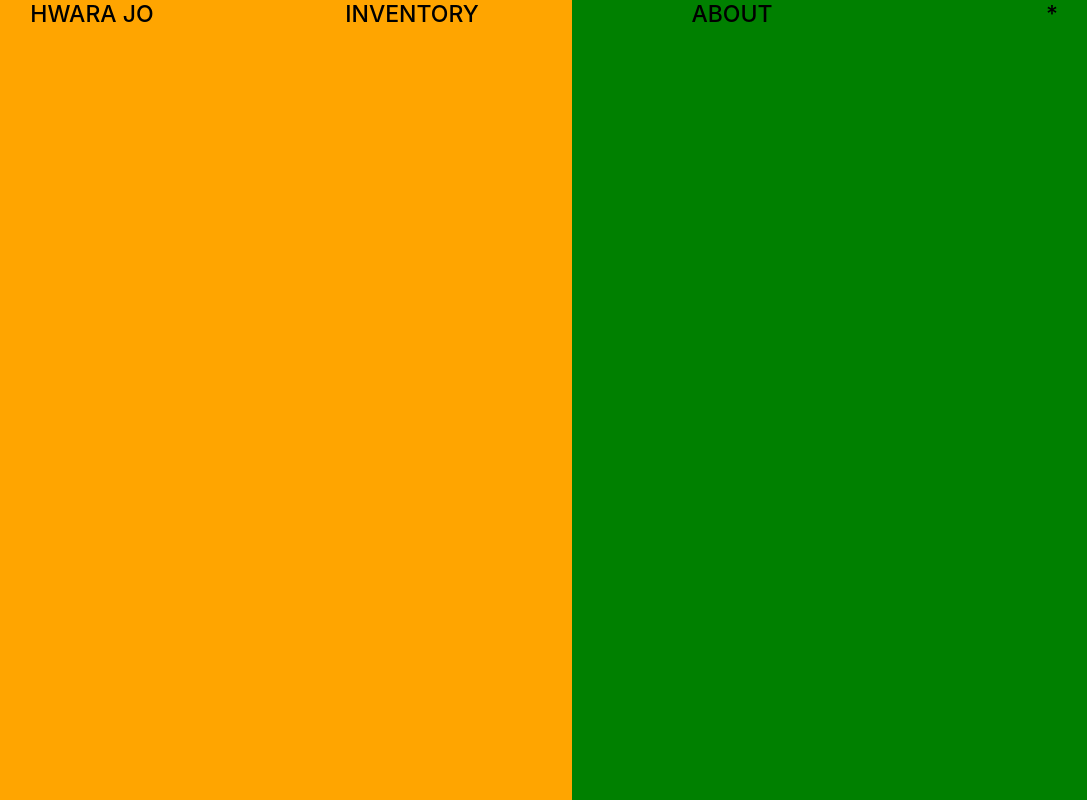
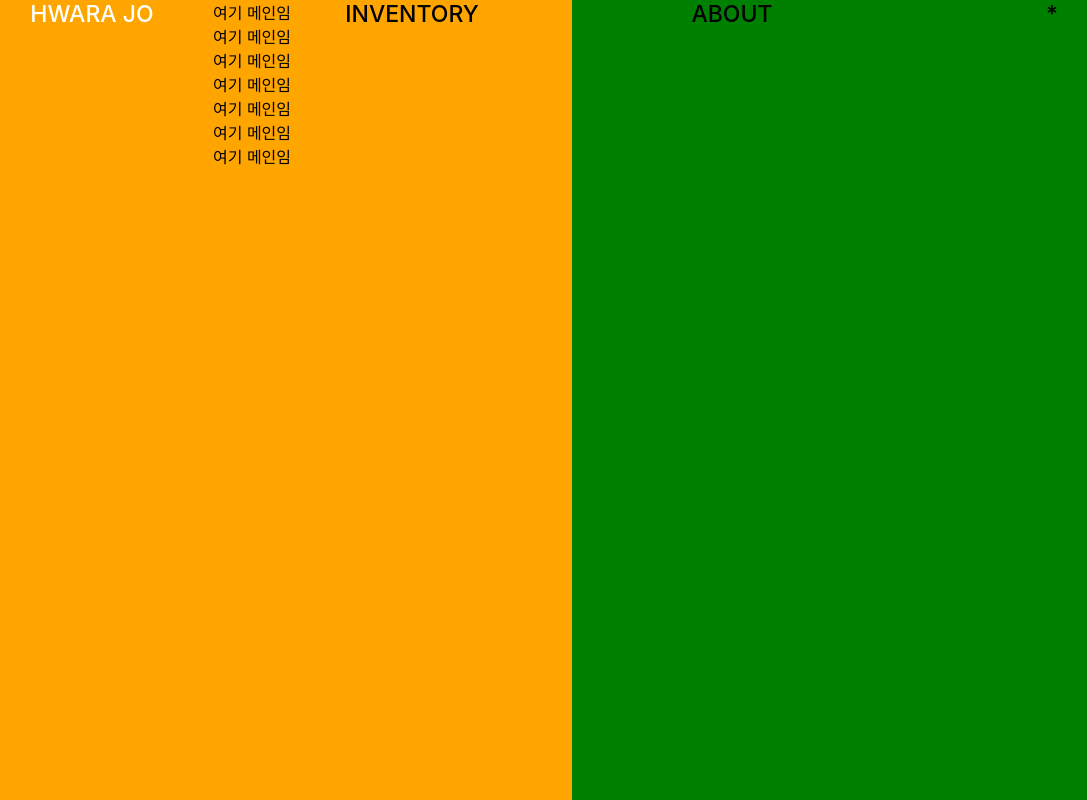
Before and after one commit to HyeongminJo/for-mysister, a React (Create React App) app: page / in a window 1280 px wide. Shown: the whole page, without its empty margins (68-1155 px from the left). Built offline with nearby package versions, Linux system fonts and the light colour scheme.

Commit message:
메뉴바 router 적용
231025

```diff
--- a/package.json
+++ b/package.json
@@ -8,6 +8,7 @@
     "@testing-library/user-event": "^13.5.0",
     "react": "^18.2.0",
     "react-dom": "^18.2.0",
+    "react-router-dom": "^6.17.0",
     "react-scripts": "5.0.1",
     "web-vitals": "^2.1.4"
   },
--- a/src/App.css
+++ b/src/App.css
@@ -1,6 +1,23 @@
+.navButton:hover > a {
+  color: white;
+  transition-duration: 400ms;
+}
+.navButton > a {
+  text-decoration: none;
+  color: black;
+  display: inline-block;
+  width: 100%;
+  height: 100%;
+}
 @media all and (orientation:landscape){
   .App {
     text-align: center;
+    display: flex;
+    justify-content: space-between;
+  }
+
+  .mainDiv {
+    width: 100%;
     display: flex;
     justify-content: space-between;
   }
@@ -42,6 +59,13 @@
     justify-content: space-between;
   }
 
+  .mainDiv {
+    width: 100%;
+    display: flex;
+    flex-direction: column;
+    justify-content: space-between;
+  }
+
   .nav {
     width: 100%;
     background-color: rgba( 255, 255, 255, 0 );
--- a/src/App.js
+++ b/src/App.js
@@ -1,26 +1,58 @@
 import logo from './logo.svg';
 import './App.css';
+import { HashRouter, Route, Routes, NavLink, useParams } from 'react-router-dom';
+
+function Home() {
+  return (
+    <div className="mainDiv">
+      <div className="main1">
+        여기 메인임<br></br>
+        여기 메인임<br></br>
+        여기 메인임<br></br>
+        여기 메인임<br></br>
+        여기 메인임<br></br>
+        여기 메인임<br></br>
+        여기 메인임<br></br>
+      </div>
+      <div className="main2"></div>
+    </div>
+  );
+}
+
+function Inventory(){
+  return (
+    <div>뿌ㅠ쀼</div>
+  );
+}
+
+function About() {
+  return (
+    <div></div>
+  );
+}
 
 function App() {
   return (
     <div className="App">
       <nav className="nav">
         <div className="navButton">
-            HWARA JO
+          <NavLink to="/">HWARA JO</NavLink>
         </div>
         <div className="navButton">
-            INVENTORY
+          <NavLink to="/Inventory">INVENTORY</NavLink>
         </div>
         <div className="navButton">
-            ABOUT
+          <NavLink to="/About">ABOUT</NavLink>
         </div>
         <div className="navButton">
-            *
+          <NavLink to="/More">*</NavLink>
         </div>
       </nav>
-        <div className="main1"></div>
-        <div className="main2"></div>
-
+      <Routes>
+        <Route path="/" element={<Home />} />
+        <Route path="/Inventory" element={<Inventory />} />
+        <Route path="/*" element={'Not Found'} />
+      </Routes>
     </div>
   );
 }
--- a/src/index.js
+++ b/src/index.js
@@ -3,13 +3,9 @@ import ReactDOM from 'react-dom/client';
 import './index.css';
 import App from './App';
 import reportWebVitals from './reportWebVitals';
+import { HashRouter, Route, Routes, NavLink, useParams } from 'react-router-dom';
 
-const root = ReactDOM.createRoot(document.getElementById('root'));
-root.render(
-  <React.StrictMode>
-    <App />
-  </React.StrictMode>
-);
+const root = ReactDOM.createRoot(document.getElementById('root')).render(<HashRouter><App /></HashRouter>);
 
 // If you want to start measuring performance in your app, pass a function
 // to log results (for example: reportWebVitals(console.log))
```
Also changed, not shown: 1 other file (tests, documents, lock files or other folders). Lines whose indentation alone changed are shown as unchanged.
